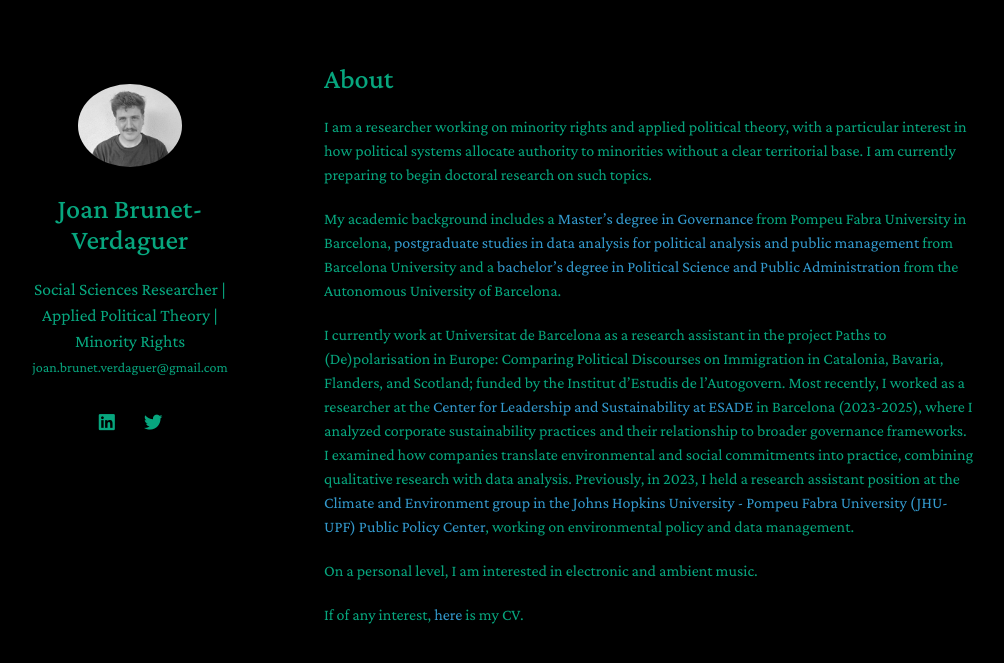
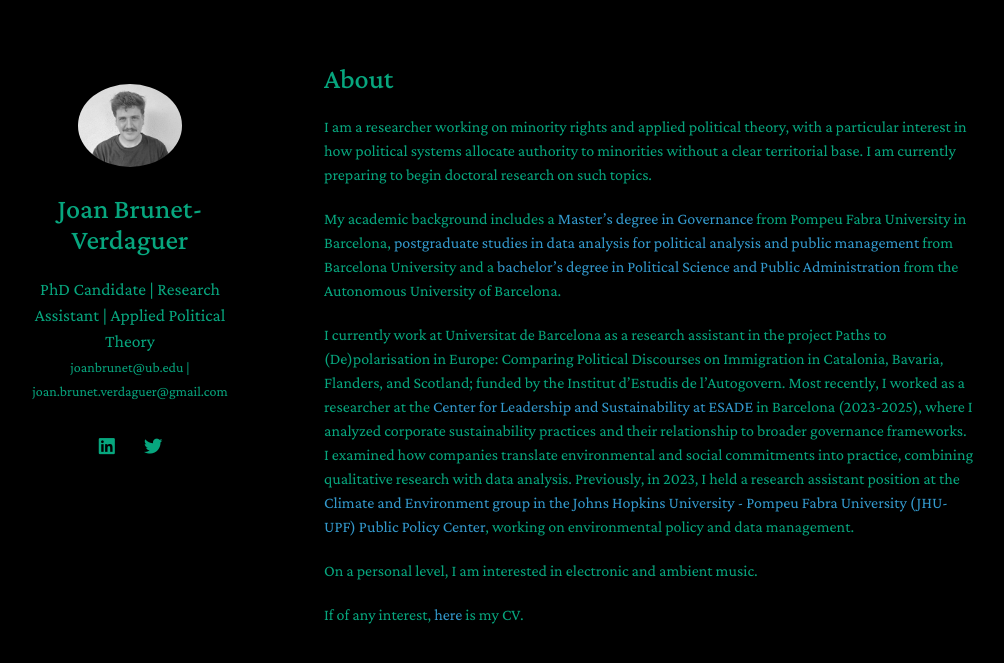
Before and after one commit to joanbrunet/joanbrunet.github.io, a Jekyll site: the page built from index.md, in a window 1280 px wide. Shown: the top 663 px of the page, without its empty margins (146-1150 px from the left). Built offline with Jekyll 4.4.1, drawn with Linux system fonts in a browser that asks for light colours; nearby versions of some CDN libraries; a style sheet for code colours, icons or effects is not loaded; our own code applies the rules of GitHub Pages for plain Markdown files.

Commit message:
Revise position, email, and SEO metadata
Updated personal information and SEO details.

```diff
--- a/_config.yml
+++ b/_config.yml
@@ -1,12 +1,12 @@
 # Basic Information
 title: Joan Brunet-Verdaguer
-position: Social Sciences Researcher | Applied Political Theory | Minority Rights
-email: joan.brunet.verdaguer@gmail.com
+position: PhD Candidate | Research Assistant | Applied Political Theory
+email: joanbrunet@ub.edu | joan.brunet.verdaguer@gmail.com
 
 # Search Engine Optimization (SEO)
 # The following information is used to improve the website traffic from search engines, e.g., Google.
-keywords: Joan Brunet-Verdaguer, data science, data analysis
-description: Joan Brunet-Verdaguer is a political scientist working in the field of applied political theory, policy and data analysis.
+keywords: Joan Brunet-Verdaguer, data science, data analysis, political science, political theory,
+description: Joan Brunet-Verdaguer is a PhD candidate on political scientist researching in the field of applied political theory, policy and data analysis.
 canonical: https://minimal-light-theme.yliu.me/
 
 # Links
```
